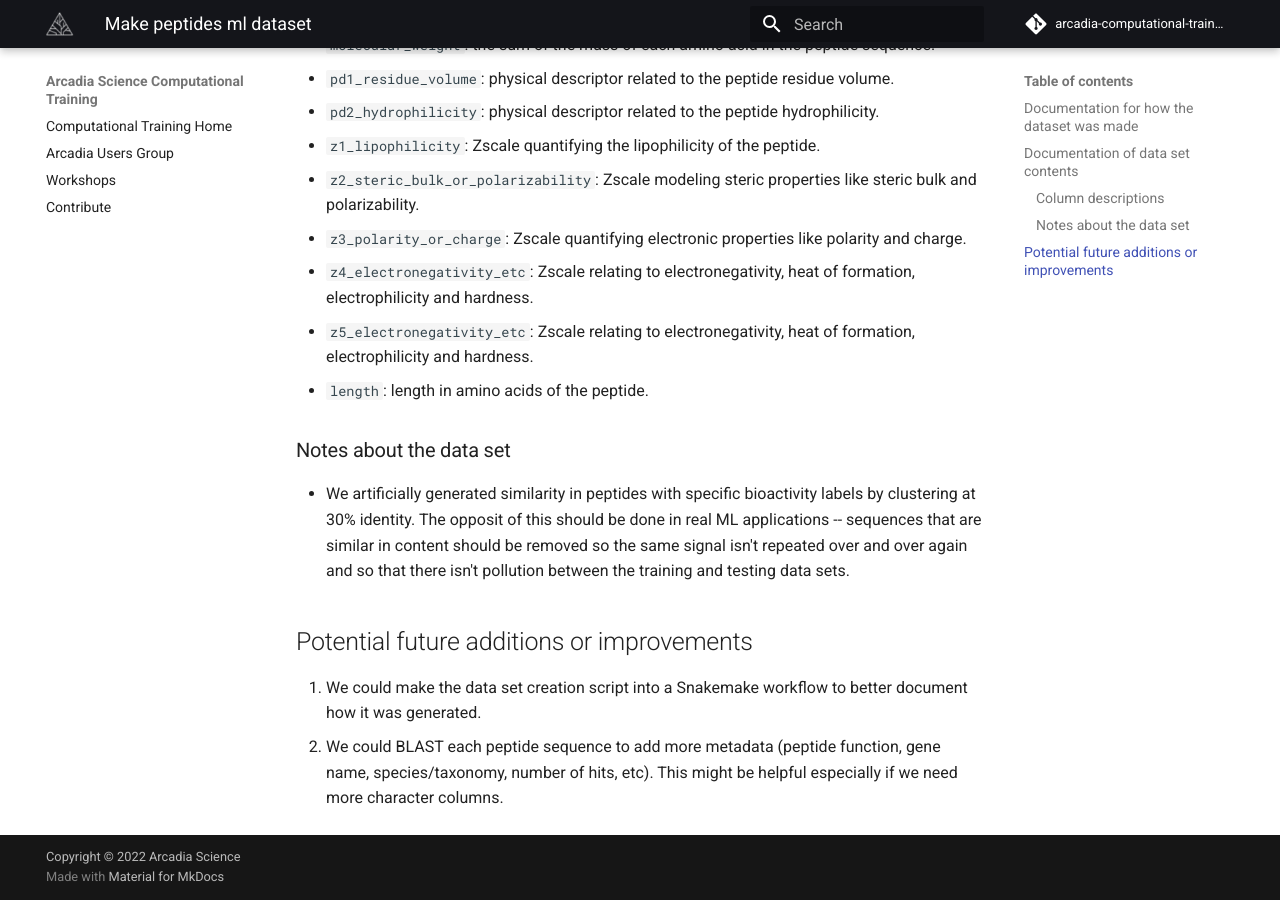
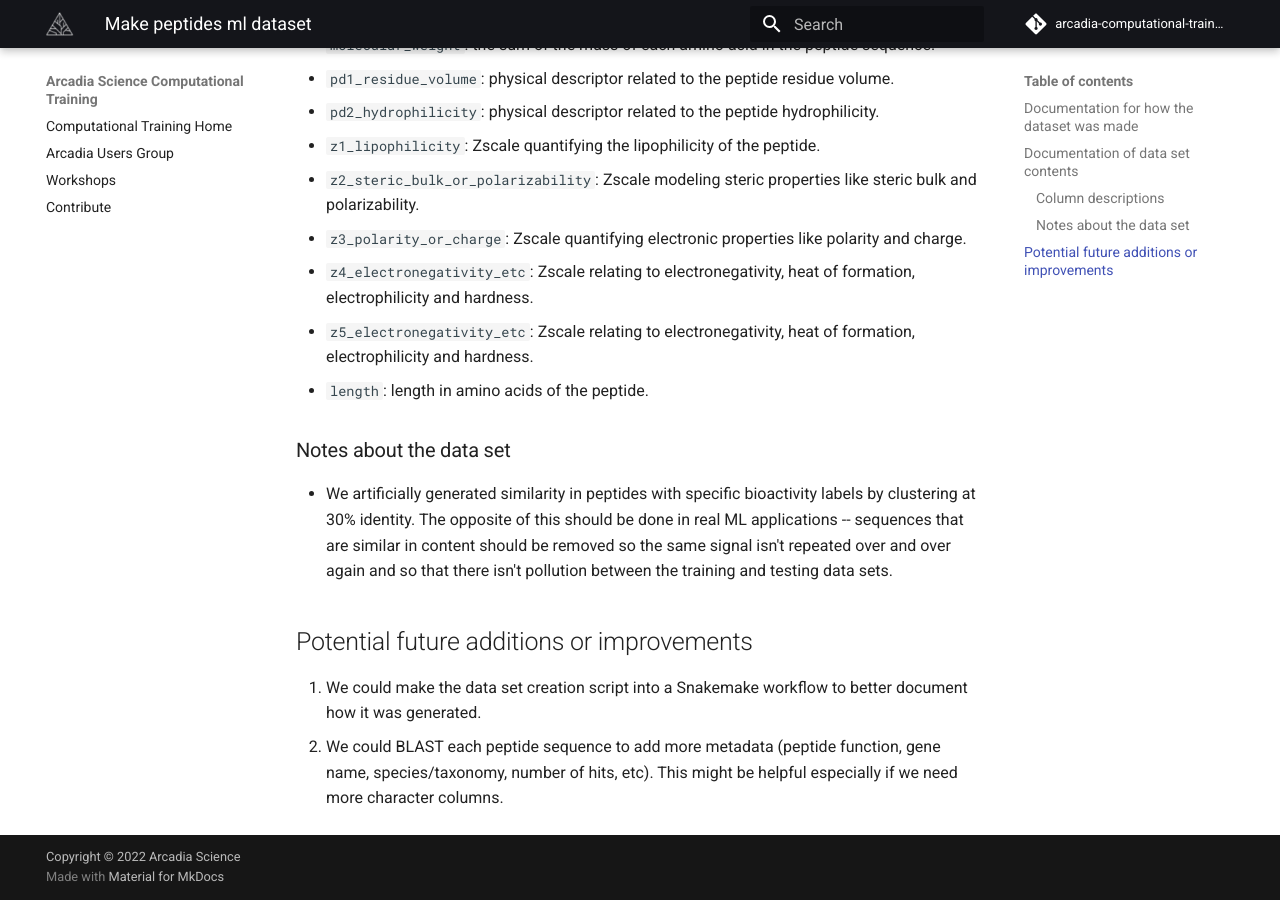
Before and after one commit to Arcadia-Science/arcadia-computational-training, an MkDocs documentation site: the page built from docs/arcadia-users-group/20240416-intro-to-ml1/make_peptides_ml_dataset.md, in a window 1280 px wide and 900 px high, scrolled down 5671 px. Built offline with MkDocs 1.6.1 and Material for MkDocs 9.7.7, drawn with Linux system fonts in a browser that asks for light colours; comment, search, counter and statistics services are not loaded.

Commit message:
typos and lint

```diff
--- a/docs/arcadia-users-group/20240416-intro-to-ml1/make_peptides_ml_dataset.md
+++ b/docs/arcadia-users-group/20240416-intro-to-ml1/make_peptides_ml_dataset.md
@@ -255,7 +255,7 @@ Balanced Accuracy                  1.0000                               0.99803
 
 ### Notes about the data set
 
-* We artificially generated similarity in peptides with specific bioactivity labels by clustering at 30% identity. The opposit of this should be done in real ML applications -- sequences that are similar in content should be removed so the same signal isn't repeated over and over again and so that there isn't pollution between the training and testing data sets.
+* We artificially generated similarity in peptides with specific bioactivity labels by clustering at 30% identity. The opposite of this should be done in real ML applications -- sequences that are similar in content should be removed so the same signal isn't repeated over and over again and so that there isn't pollution between the training and testing data sets.
 
 ## Potential future additions or improvements
 
```
